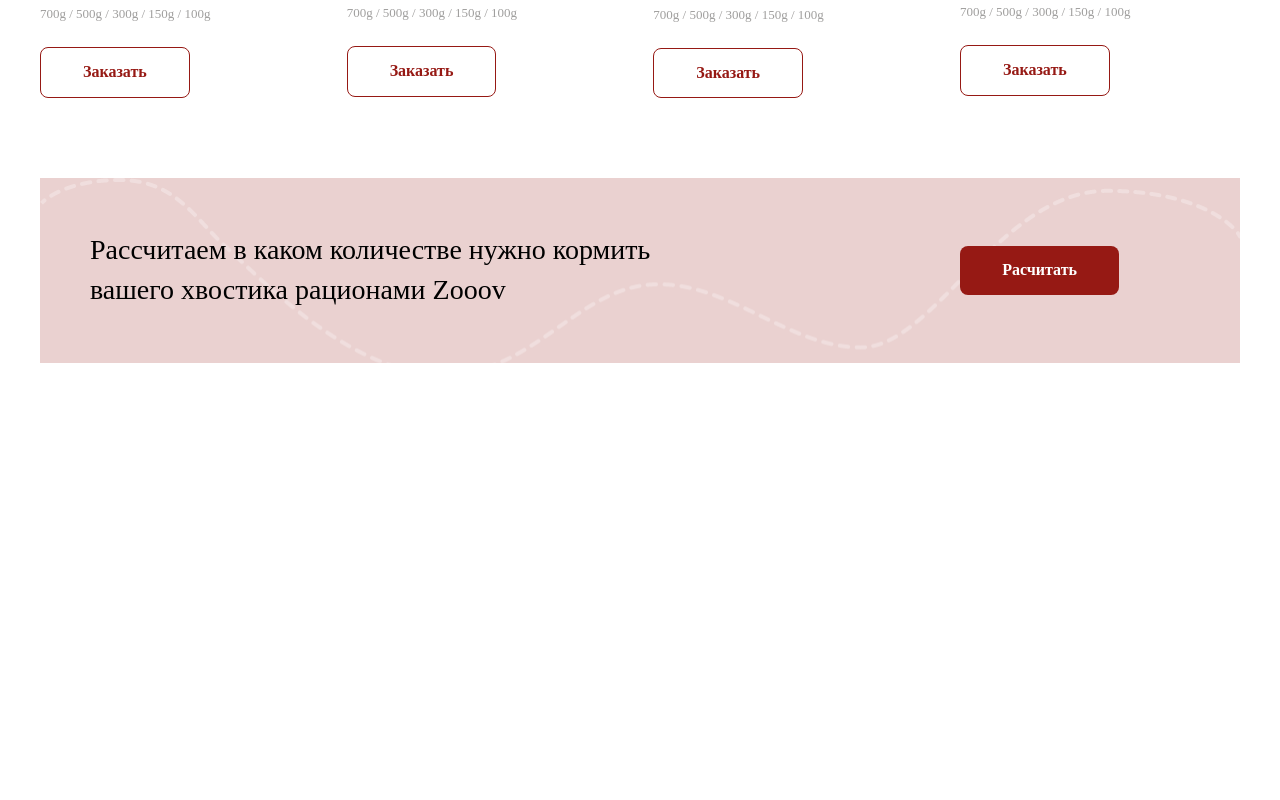
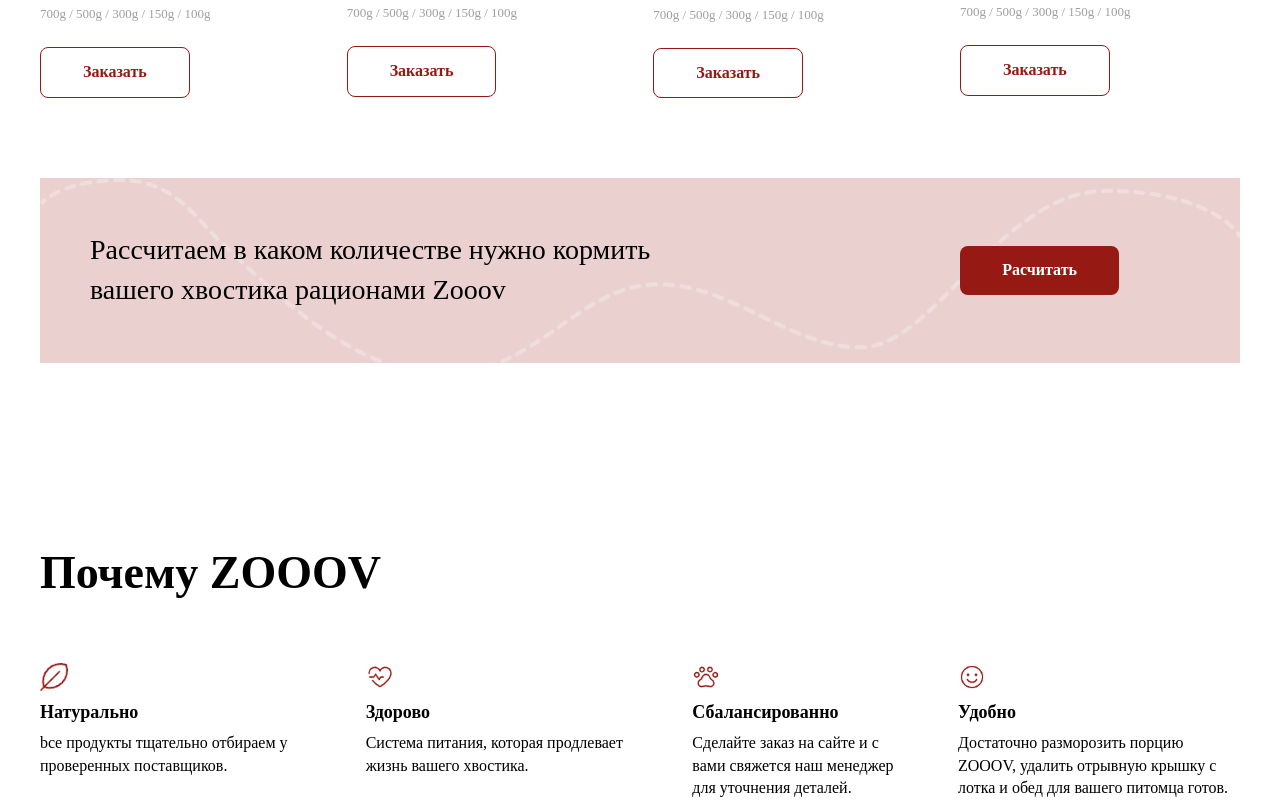
Before and after one commit to mucm09/konkurs, a plain HTML site: page index.html in a window 1280 px wide. Shown: the part 2552-3352 px from the top of the page. Before the commit the page ends 2915 px from the top, so only its background shows below. Drawn offline with nearby package versions, Linux system fonts and the light colour scheme.

Commit message:
why section tugadi

```diff
--- a/css/main.css
+++ b/css/main.css
@@ -219,6 +219,9 @@ padding-top: 32px;
 
 
 
+.rations{
+  margin-bottom: 180px;
+}
 .rule{
   display: flex;
   justify-content: space-between;
@@ -370,3 +373,61 @@ background-color: white;
   background-color: rgb(177, 69, 69);
   color: white;
 }
+
+
+
+
+.why{
+  background-image: url(./../img/ruler.png);
+  background-repeat:no-repeat;
+  background-size:cover;
+}
+.why__tit{
+  color: rgb(0, 0, 0);
+font-family: Oswald;
+font-size: 46px;
+font-weight: 700;
+line-height: 130%;
+letter-spacing: 2%;
+text-align: left;
+margin-bottom: 60px;
+}
+.why__item1{
+  width: 280px;
+}
+.why__img{
+  width: 28px;
+  margin-bottom: 6px;
+}
+.why__item2{
+  width: 281px;
+}
+.why__item3{
+  width: 220px;
+}
+.why__item4{
+  width: 282px;
+}
+.why__title{
+  color: rgb(0, 0, 0);
+font-family: Montserrat;
+font-size: 18px;
+font-weight: 600;
+line-height: 130%;
+letter-spacing: 0%;
+text-align: left;
+margin-bottom: 8px;
+}
+.why__text{
+  color: rgb(0, 0, 0);
+font-family: Montserrat;
+font-size: 16px;
+font-weight: 400;
+line-height: 140%;
+letter-spacing: 0%;
+text-align: left;
+}
+.why__list{
+  display: flex;
+  justify-content: space-between;
+}
--- a/index.html
+++ b/index.html
@@ -263,6 +263,55 @@
         </div>
       </div>
      </section>
+     <section>
+      <div class="container">
+        <div class="why">
+          <h2 class="why__tit">
+            Почему ZOOOV
+          </h2>
+           <ul class="why__list">
+            <li class="why__item1">
+               <img class="why__img" src="./img/Leaf.png" alt="">
+               <h3 class="why__title">
+                Натурально
+               </h3>
+               <p class="why__text">
+               bce продукты тщательно отбираем y проверенных поставщиков.
+               </p>
+            </li>
+            <li class="why__item2">
+              <img class="why__img" src="./img/Heartbeat.png" alt="">
+              <h3 class="why__title">
+                Здорово
+              </h3>
+              <p class="why__text">
+                Система питания, которая продлевает жизнь
+                вашего хвостика.
+              </p>
+           </li>
+           <li class="why__item3">
+            <img class="why__img" src="./img/PawPrint.png" alt="">
+            <h3 class="why__title">
+              Сбалансированно
+            </h3>
+            <p class="why__text">
+              Сделайте заказ на сайте
+              и c вами свяжется  наш менеджер для уточнения деталей.
+            </p>
+         </li>
+         <li class="why__item4">
+          <img class="why__img" src="./img/Smiley.png" alt="">
+          <h3 class="why__title">
+            Удобно
+          </h3>
+          <p class="why__text">
+            Достаточно разморозить порцию ZOOOV,  удалить отрывную крышку c лотка и обед для вашего питомца готов.
+          </p>
+       </li>
+           </ul>
+        </div>
+      </div>
+     </section>
    </main>
 </body>
 </html>
```
Also changed, not shown: img/ting.png (added), img/ting2.png (added).
